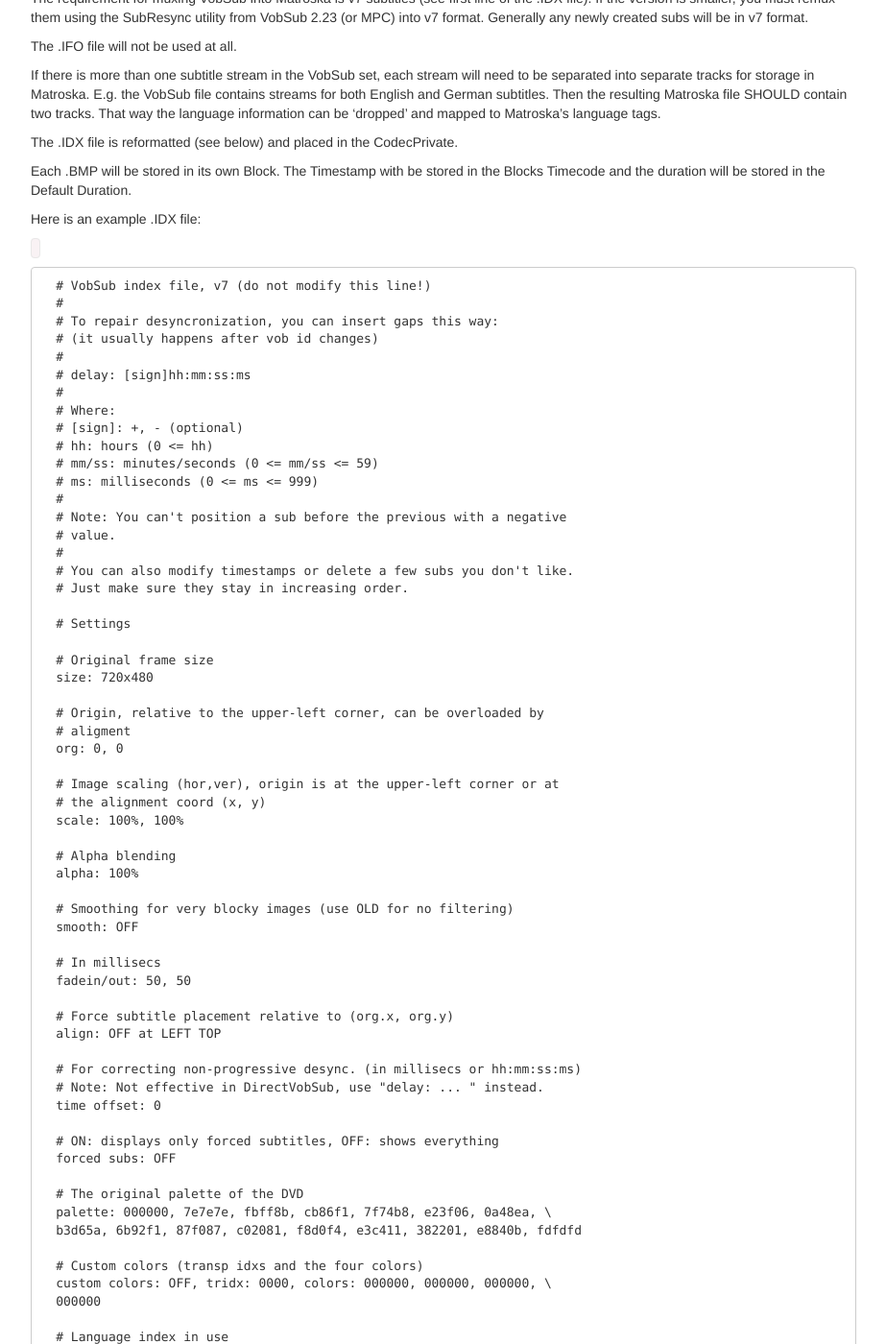
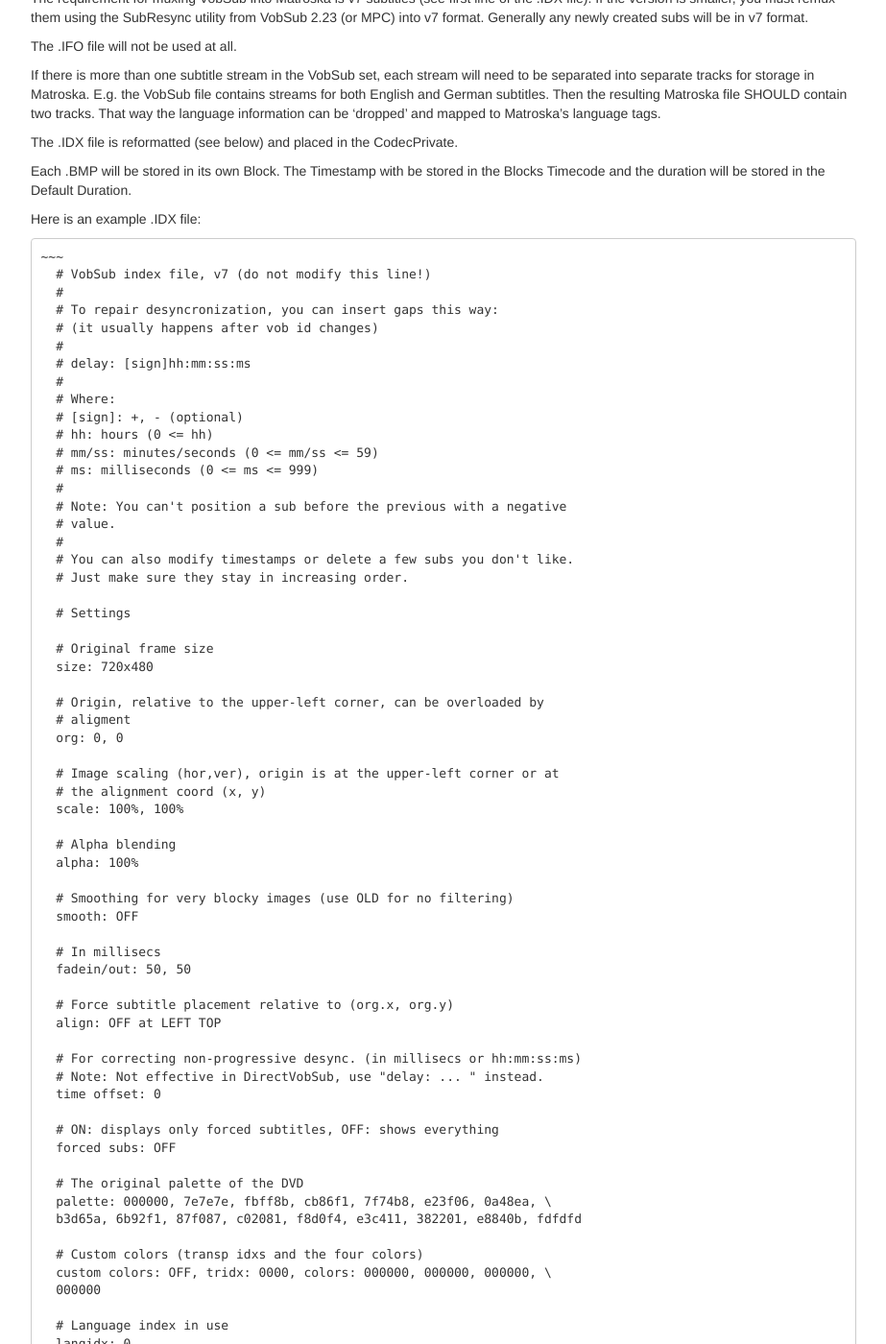
Before and after one commit to ietf-wg-cellar/matroska-specification, a Jekyll site: the page built from subtitles.md, in a window 1280 px wide and 1400 px high, scrolled down 643 px. Shown: the whole window at 96% size, without its empty margins (273-1196 px from the left). Built offline with Jekyll 4.4.1, drawn with Linux system fonts in a browser that asks for light colours; our own code applies the rules of GitHub Pages for plain Markdown files; some of the changed lines change nothing that is shown; some of the changed text lies outside the part shown.

Commit message:
Clean dirty HTML code in MarkDown

````diff
--- a/subtitles.md
+++ b/subtitles.md
@@ -32,7 +32,7 @@
 
 Here is an example .IDX file:
 
-<CODE BEGINS>
+```
 ~~~
   # VobSub index file, v7 (do not modify this line!)
   #
@@ -105,7 +105,7 @@
   timestamp: 00:00:01:101, filepos: 000000000
   timestamp: 00:00:08:708, filepos: 000001000
 ~~~
-<CODE ENDS>
+```
 
 First, lines beginning with "#" are removed. These are comments to make text file editing easier, and as this is not a text file, they aren't needed.
 
@@ -303,11 +303,11 @@
 
 ### CodecID: codec identification
 
-The CodecID to use is <tt>S_TEXT/WEBVTT</tt>.
+The CodecID to use is `S_TEXT/WEBVTT`.
 
 ### CodecPrivate: storage of gloal WebVTT blocks
 
-This element contains all global blocks before the first subtitle entry. This starts at the "<tt>WEBVTT</tt>" file identification marker but excludes the optional byte order mark.
+This element contains all global blocks before the first subtitle entry. This starts at the "`WEBVTT`" file identification marker but excludes the optional byte order mark.
 
 ### Storage of non-global WebVTT blocks
 
````
